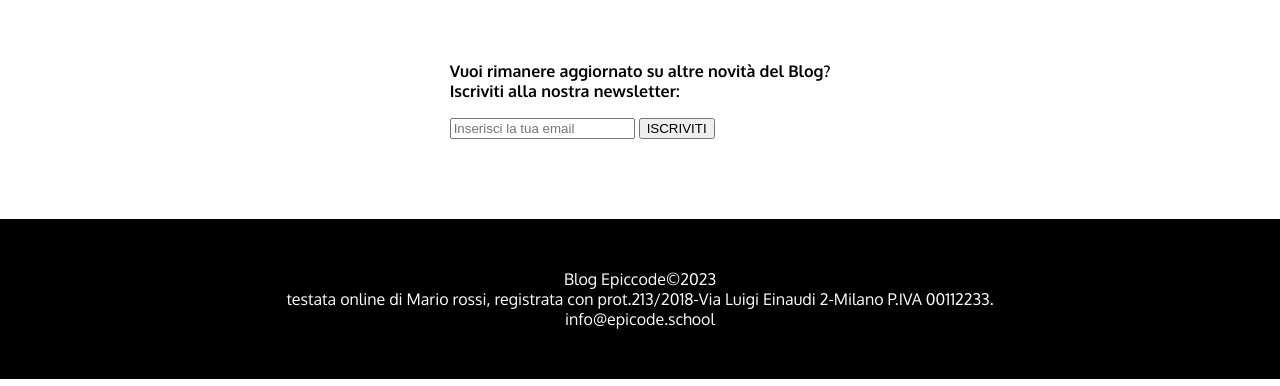
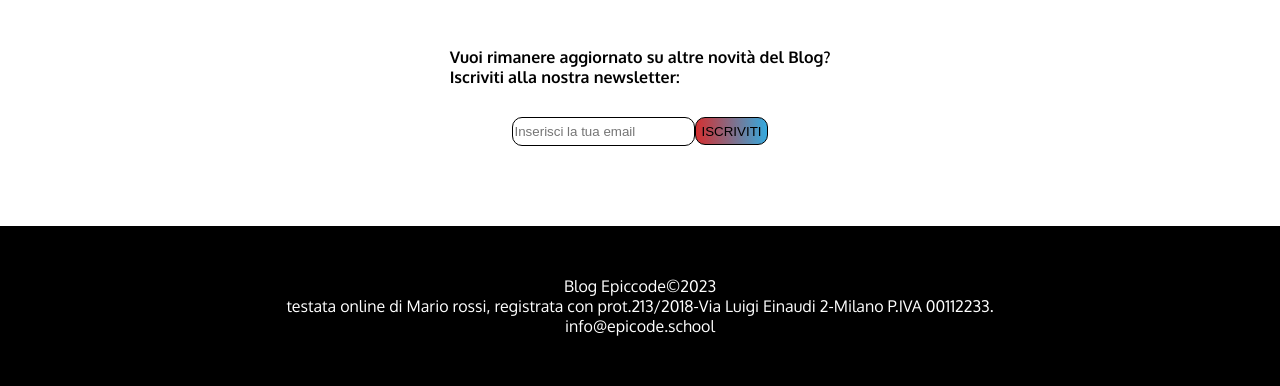
Before and after one commit to Andrea-LaVentura75/s1.l2, a plain HTML site: page index.html in a window 1280 px wide. Shown: the part 1388-1774 px from the top of the page. Drawn offline with nearby package versions, Linux system fonts and the light colour scheme.

Commit message:
aggiornamento s1-l2

```diff
--- a/index.html
+++ b/index.html
@@ -134,15 +134,15 @@
           <p>Data:18-09-2020</p>
         </div>
       </div>
-      <section class="sub-articoli">
-        <div class="sub">
-          <p>
-            <strong>Vuoi rimanere aggiornato su altre novità del Blog? <br />Iscriviti alla nostra newsletter: </strong>
-          </p>
-          <input type="email" placeholder="Inserisci la tua email" />
-          <button>ISCRIVITI</button>
+      <form class="sub">
+        <label for="email"
+          ><strong>Vuoi rimanere aggiornato su altre novità del Blog? <br />Iscriviti alla nostra newsletter:</strong></label
+        >
+        <div class="email-button">
+          <input class="email" type="email" name="email" placeholder="Inserisci la tua email" />
+          <button class="button">ISCRIVITI</button>
         </div>
-      </section>
+      </form>
     </main>
     <footer>
       <p class="p-footer">
--- a/style.css
+++ b/style.css
@@ -61,11 +61,7 @@ tr,th{
     border: solid;
 
 }
-.sub-articoli{
-   display: flex;
-   justify-content: space-around;
-   margin: 3em 20em;
-}
+
 .art{
      text-align: center;
 }
@@ -85,6 +81,29 @@ tr,th{
 .color-article{
     color: rgb(197, 31, 86);
 }
+.sub{
+    display: flex;
+    flex-direction: column;
+    align-items: center;
+    margin-top: 50px;
+}
+.email-button{
+    display: flex;
+    margin-top: 30px;
+    align-items: center;
+}
+.email{
+    border-radius: 10px;
+    height: 25px;
+    border: 1px solid;
+}
+.button{
+    border-radius: 10px;
+    height: 28px;
+    background: linear-gradient(88deg, #d52f2f, #34aadf);
+    border: 1px solid;
+    cursor: pointer;
+}
 footer{
     background-color: black;
     color: white;
```
